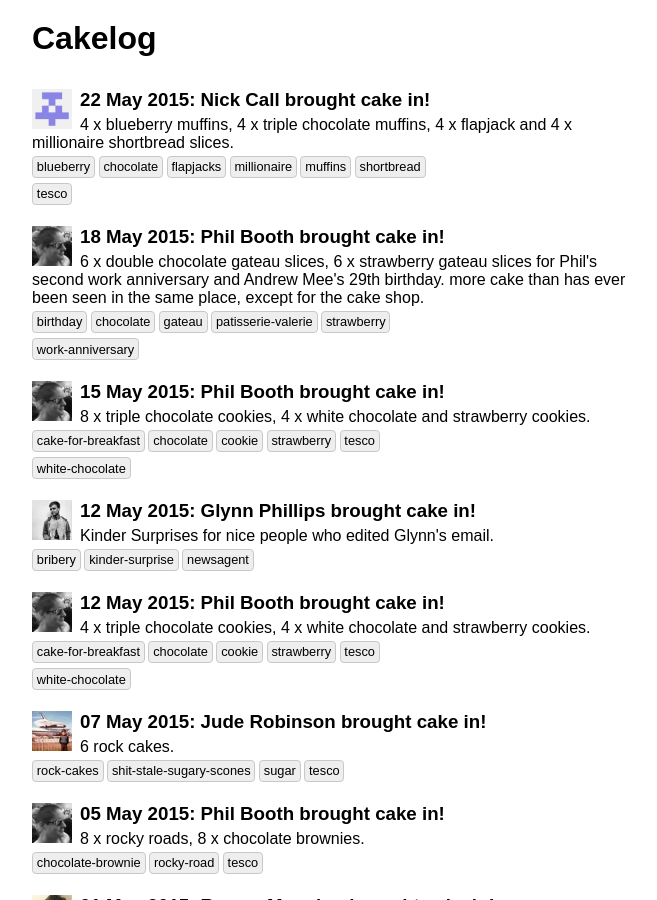
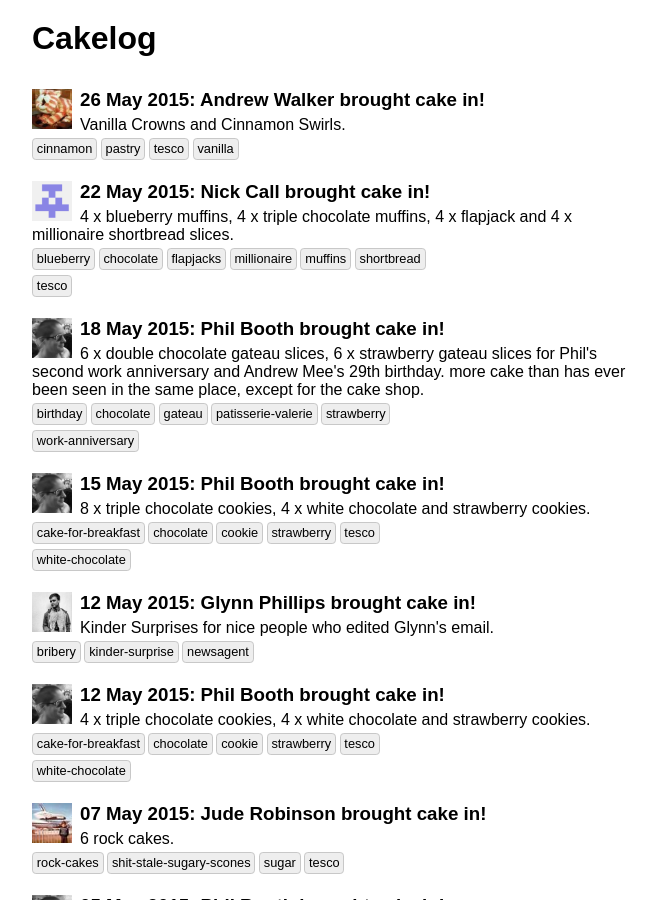
Before and after one commit to fedtoys/cakelog, a Jekyll site: the page built from index.html, in a window 1280 px wide and 900 px high. Shown: the whole window, without its empty margins (308-965 px from the left). Built offline with Jekyll 4.4.1, drawn with Linux system fonts in a browser that asks for light colours.

Commit message:
Update cakelogs.yml

```diff
--- a/_data/cakelogs.yml
+++ b/_data/cakelogs.yml
@@ -150,3 +150,12 @@
     - millionaire
     - shortbread
     - tesco
+
+- date: 2015-05-26
+  person: walker
+  description: "Vanilla Crowns and Cinnamon Swirls."
+  tags:
+    - cinnamon
+    - vanilla
+    - pastry
+    - tesco
```
